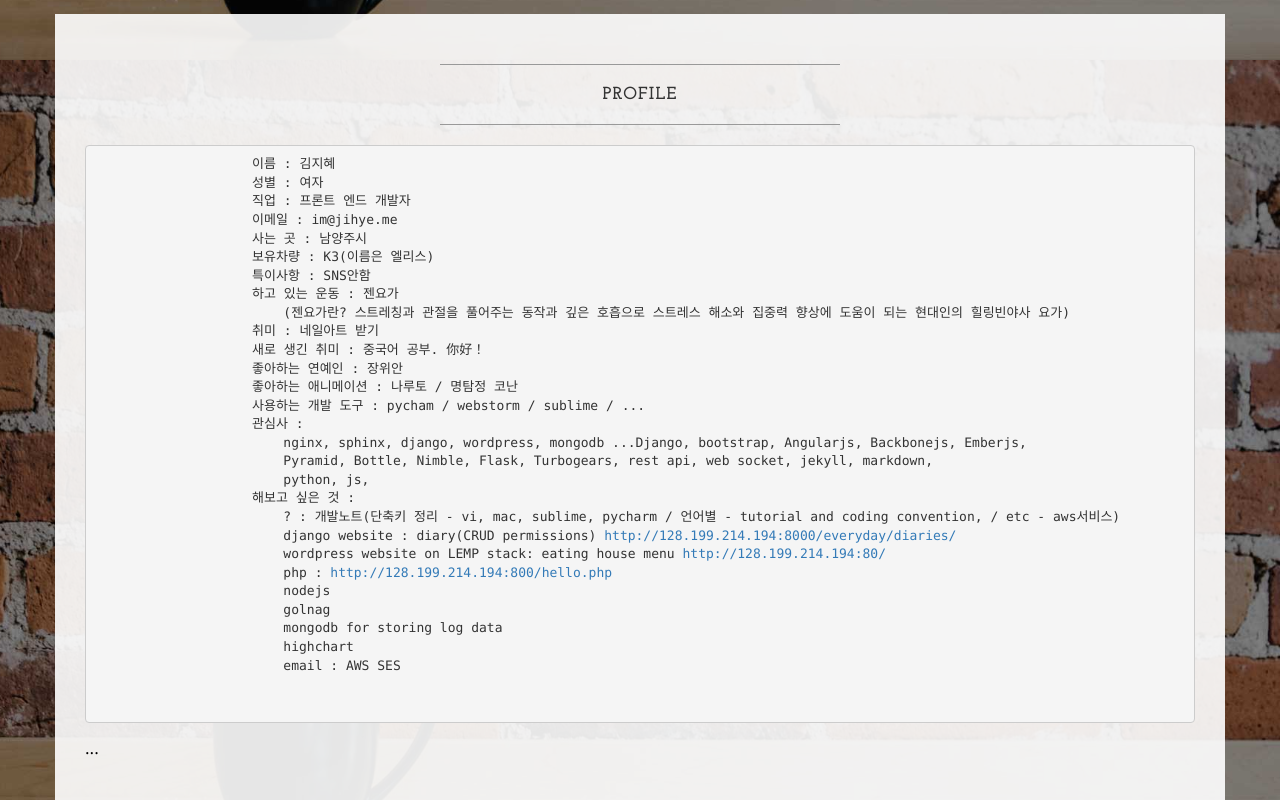
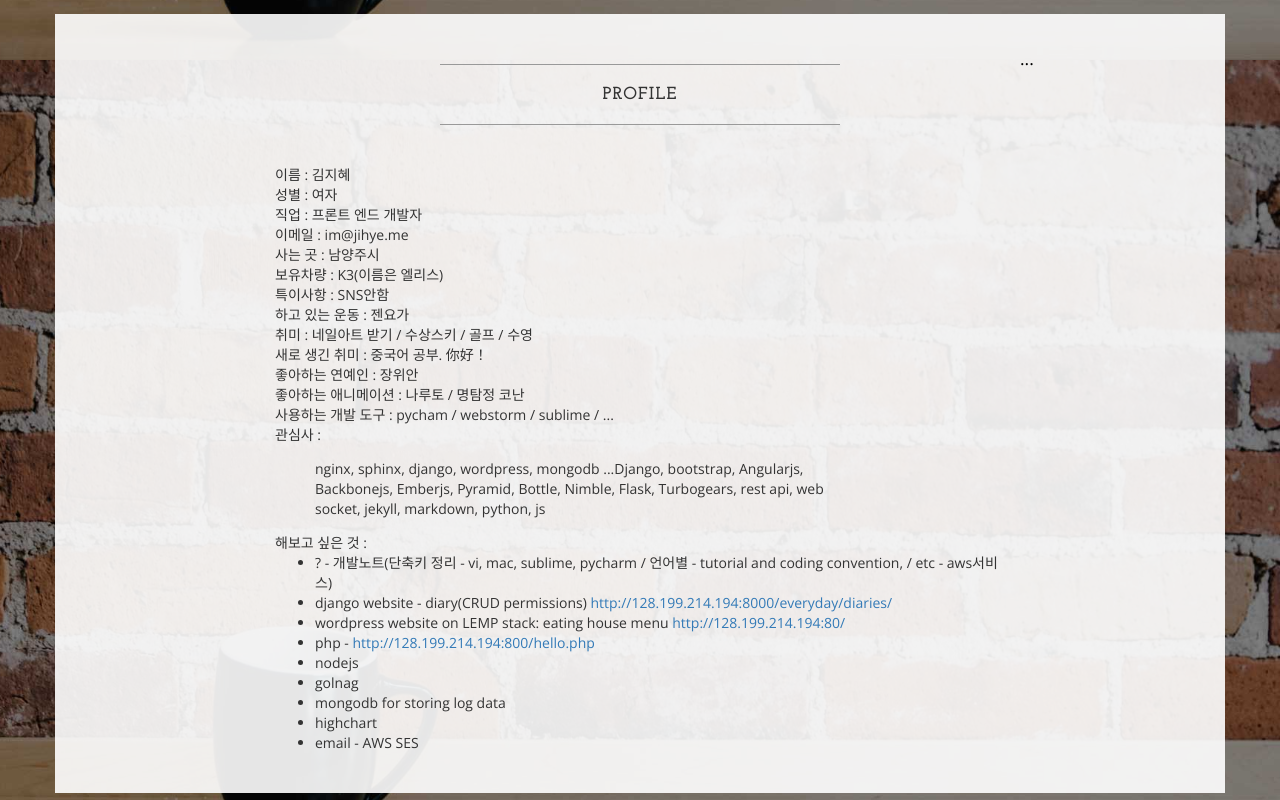
Before and after one commit to imjihye/imjihye.github.io, a plain HTML site: page index.html in a window 1280 px wide. Shown: the part 740-1540 px from the top of the page. Drawn offline with nearby package versions, Linux system fonts and the light colour scheme.

Commit message:
modified html

```diff
--- a/index.html
+++ b/index.html
@@ -28,6 +28,8 @@
         <script src="https://oss.maxcdn.com/libs/respond.js/1.4.2/respond.min.js"></script>
     <![endif]-->
 
+    <style>
+    </style>
 </head>
 
 <body>
@@ -124,7 +126,9 @@
 
         <div class="row">
             <div class="box">
-                <div class="col-lg-12">
+                <div class="col-lg-2">
+                </div>
+                <div class="col-lg-8">
                     <hr>
                     <h2 class="intro-text text-center">
                         <strong>profile</strong>
@@ -132,7 +136,7 @@
                     <hr>
                     <!-- <img class="img-responsive img-border img-left" src="img/jihye.jpg" alt="">
                     <hr class="visible-xs"> -->
-                    <pre>
+                    <div class="intro">
                     이름 : 김지혜
                     성별 : 여자
                     직업 : 프론트 엔드 개발자
@@ -141,28 +145,33 @@
                     보유차량 : K3(이름은 엘리스)
                     특이사항 : SNS안함
                     하고 있는 운동 : 젠요가
-                        (젠요가란? 스트레칭과 관절을 풀어주는 동작과 깊은 호흡으로 스트레스 해소와 집중력 향상에 도움이 되는 현대인의 힐링빈야사 요가)
-                    취미 : 네일아트 받기
+                    취미 : 네일아트 받기 / 수상스키 / 골프 / 수영
                     새로 생긴 취미 : 중국어 공부. 你好！
                     좋아하는 연예인 : 장위안
                     좋아하는 애니메이션 : 나루토 / 명탐정 코난
                     사용하는 개발 도구 : pycham / webstorm / sublime / ...
+                    </div>
                     관심사 :
+                    <dir class='row'>
+                        <div class="col-md-9">
                         nginx, sphinx, django, wordpress, mongodb ...Django, bootstrap, Angularjs, Backbonejs, Emberjs,
                         Pyramid, Bottle, Nimble, Flask, Turbogears, rest api, web socket, jekyll, markdown,
-                        python, js,
+                        python, js
+                        </div>
+                    </dir>
                     해보고 싶은 것 :
-                        ? : 개발노트(단축키 정리 - vi, mac, sublime, pycharm / 언어별 - tutorial and coding convention, / etc - aws서비스)
-                        django website : diary(CRUD permissions) <a>http://128.199.214.194:8000/everyday/diaries/</a>
-                        wordpress website on LEMP stack: eating house menu <a>http://128.199.214.194:80/</a>
-                        php : <a>http://128.199.214.194:800/hello.php</a>
-                        nodejs
-                        golnag
-                        mongodb for storing log data
-                        highchart
-                        email : AWS SES
-
-                    </pre>
+                        <ul class='urls-list'>
+                        <li>? - 개발노트(단축키 정리 - vi, mac, sublime, pycharm / 언어별 - tutorial and coding convention, / etc - aws서비스)</li>
+                        <li>django website - diary(CRUD permissions) <a>http://128.199.214.194:8000/everyday/diaries/</a></li>
+                        <li>wordpress website on LEMP stack: eating house menu <a>http://128.199.214.194:80/</a></li>
+                        <li>php - <a>http://128.199.214.194:800/hello.php</a></li>
+                        <li>nodejs</li>
+                        <li>golnag</li>
+                        <li>mongodb for storing log data</li>
+                        <li>highchart</li>
+                        <li>email - AWS SES</li>
+                        </ul>
+                    </div>
                     <p>...</p>
                 </div>
             </div>
@@ -215,11 +224,27 @@
         interval: 5000 //changes the speed
     });
 
-    $('.urlss').each(function(el){
-        console.log(el);
+    var html ='';
+    $.each($('.intro').html().split('\n'), function(i, line){
+        html += line.replace(/^\s+/g, '<br />');
     });
+    $('.intro').html(html);
 
-    $('pre a').each(function(el){
+    // $('ul').split('\n'),
+
+    // $('.intro').html($('.intro').text().replace(/\n/g, '<br />'));
+    // $('.intro').html($('.intro').text().replace(/\s+/g, ' '));
+
+    // var html = '<table>';
+    // $.each($('.intro').text().split('\n'), function(i, line){
+    // var line = line.split(' : ');
+    // console.log(line[1]);
+    //     html += '<tr><td>'+line[0]+'</td><td>'+line[1]+'</td></tr>'
+    // });
+    // html+='</table>'
+    //$('.intro').html(html);
+
+    $('.urls-list a').each(function(){
         var text = $(this).text();
         $(this).attr('target', '_blank').attr('href', text);
 
```
